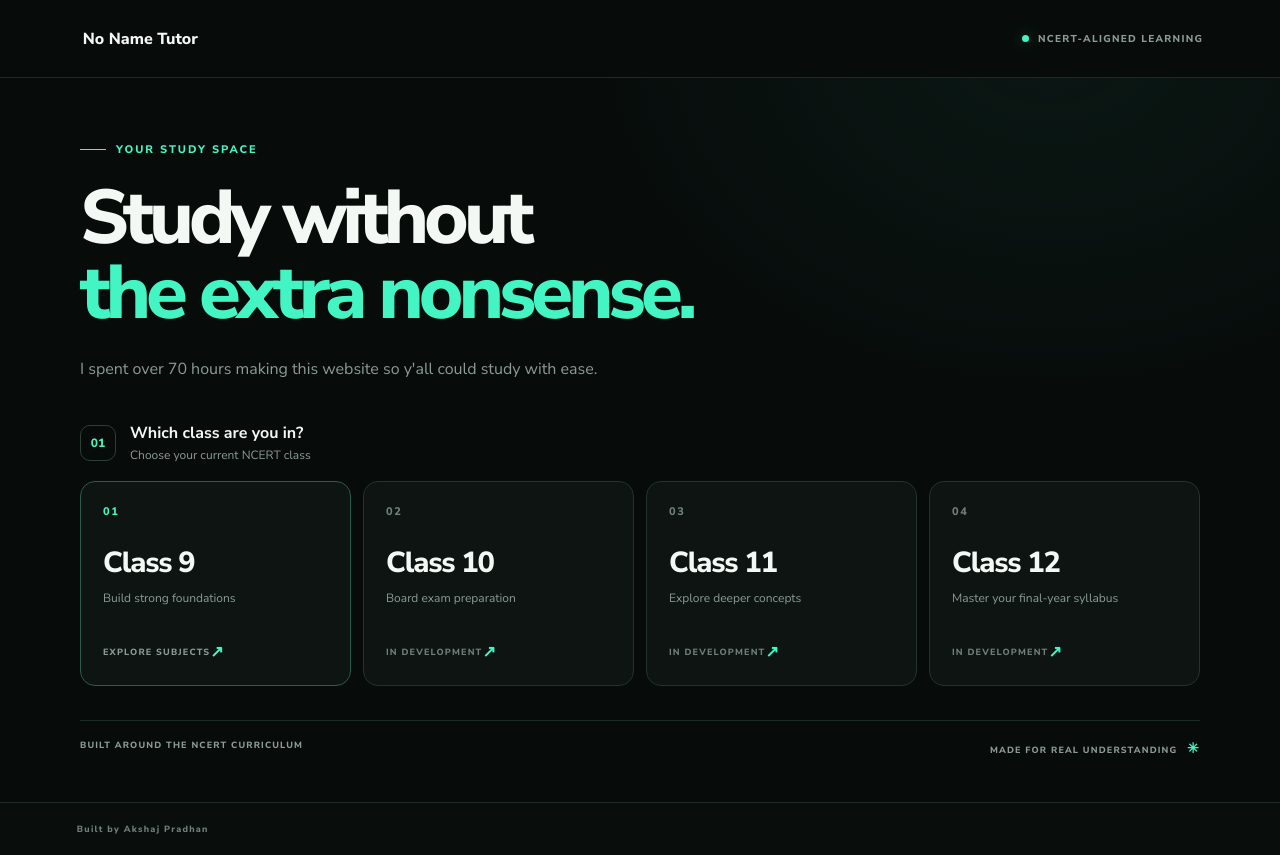
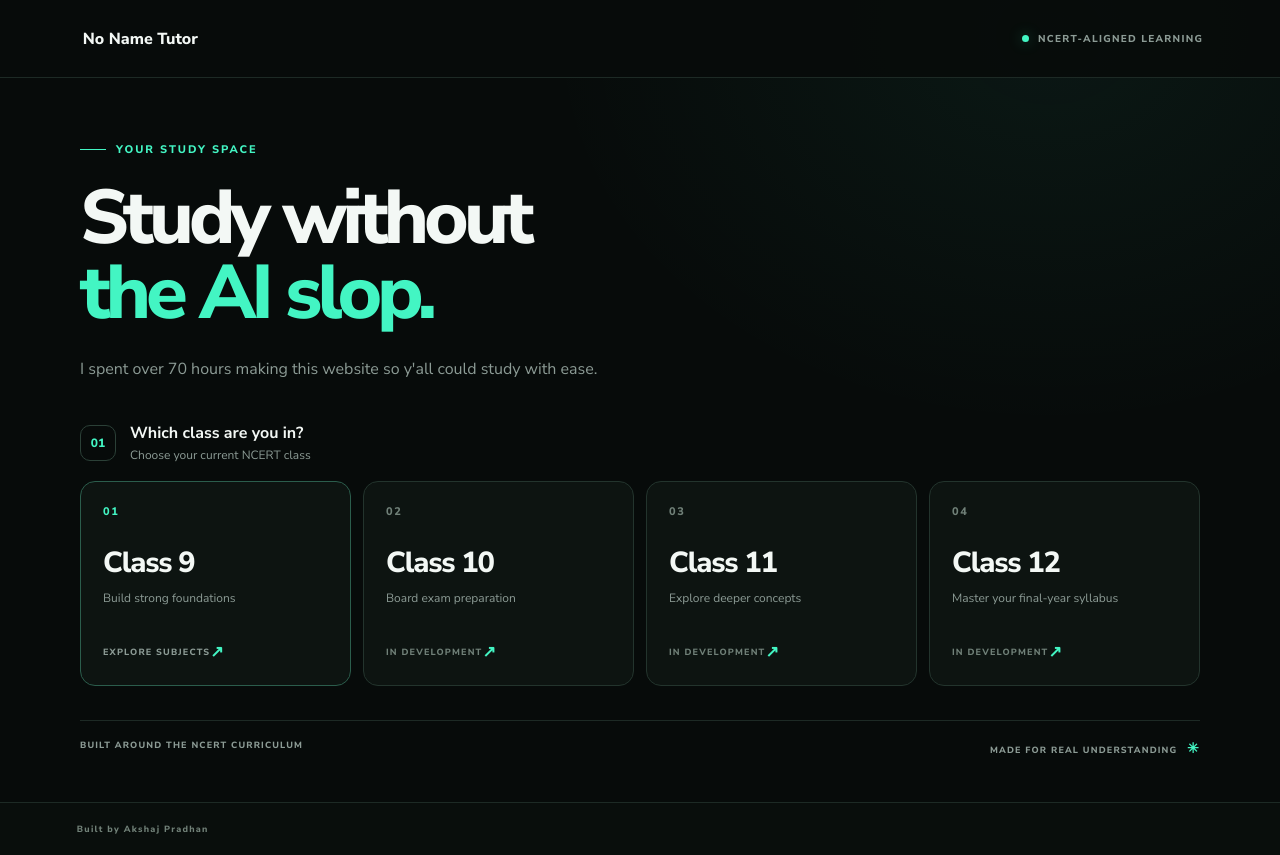
Before and after one commit to AjTheDegenerate/NoNameTutor, a Next.js app: page / in a window 1280 px wide. Built offline with nearby package versions, Linux system fonts and the light colour scheme.

Commit message:
Update homepage copy and mathematics description

```diff
--- a/app/page.jsx
+++ b/app/page.jsx
@@ -352,7 +352,7 @@ export default function Home(){
     {id:"physics",label:"Physics",detail:"move stuff",icon:"◉",available:selectedClass==="9",tag:selectedClass==="9"?"READY":"PLANNED"},
     {id:"biology",label:"Biology",detail:"living stuff",icon:"✳",available:false,tag:"COMING SOON"},
     {id:"chemistry",label:"Chemistry",detail:"walter white type shi",icon:"⚗",available:false,tag:"PLANNED"},
-    {id:"mathematics",label:"Mathematics",detail:"Patterns, problem-solving and proof",icon:"∑",available:false,tag:"PLANNED"}
+    {id:"mathematics",label:"Mathematics",detail:"this, is elon musk.",icon:"∑",available:false,tag:"PLANNED"}
   ];
   function chooseSubject(subject){
     setSelectedSubject(subject);
@@ -366,7 +366,7 @@ export default function Home(){
     </header>
     {hubStage==="classes"&&<section className="hub-hero">
       <div className="hub-eyebrow"><span className="hub-eyebrow-line" /> YOUR STUDY SPACE</div>
-      <h1>Study without<br/><em>the extra nonsense.</em></h1>
+      <h1>Study without<br/><em>the AI slop.</em></h1>
       <p className="hub-intro">I spent over 70 hours making this website so y'all could study with ease.</p>
       <div className="hub-step"><span>01</span><div><b>Which class are you in?</b><small>Choose your current NCERT class</small></div></div>
       <div className="class-grid">{classOptions.map((item,index)=><button key={item.id} className={"class-card "+(item.status==="available"?"class-card-ready":"class-card-planned")} onClick={()=>{setSelectedClass(item.id);setHubStage("subjects");setSelectedSubject(null);}}>
```
